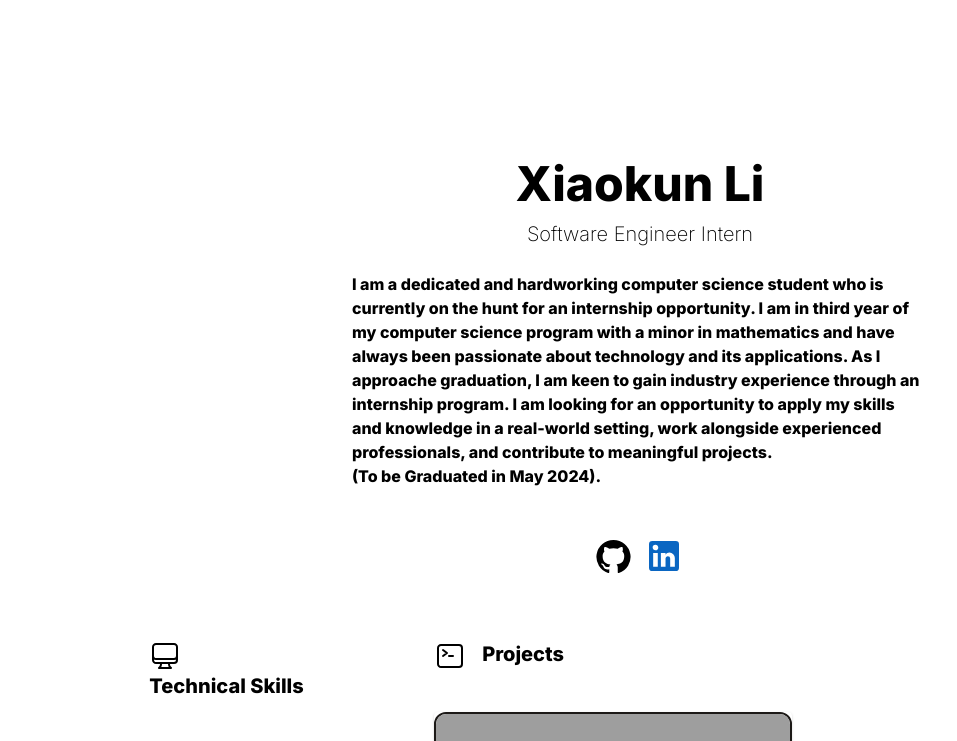
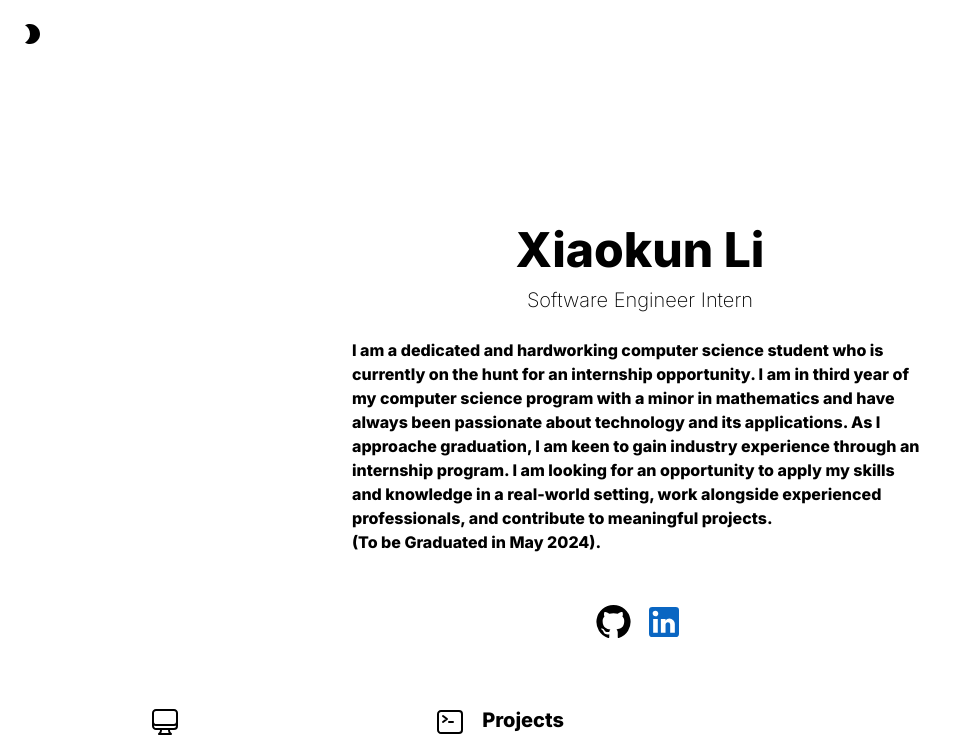
Before and after one commit to Xiaokun-Li518/Personal_portfolio, a React (Vite) app: page / in a window 1280 px wide. Shown: the top 741 px of the page, without its empty margins (0-957 px from the left). Built offline with nearby package versions, Linux system fonts and the light colour scheme; grey boxes are pictures that could not be loaded.

Commit message:
cleaned up code and fix darkmode button not showing

```diff
--- a/src/App.jsx
+++ b/src/App.jsx
@@ -1,69 +1,17 @@
-import { useEffect, useState } from 'react'
-import { Timeline, Intro, Contact, Footer, Portfolio, TechnicalSkills, Hobbies } from './components';
-import { Box, Stack, Typography } from '@mui/material';
-import WbSunnyIcon from '@mui/icons-material/WbSunny';
-import Brightness2Icon from '@mui/icons-material/Brightness2';
+import { Intro, Footer, DarkMode, MainPage } from './components';
 
 
 function App() {
-  const [theme, setTheme] = useState(null);
-
-	useEffect(() => {
-		if (window.matchMedia('(prefers-color-scheme: dark)').matches) {
-			setTheme('dark');
-		} else {
-			setTheme('light');
-		}
-	}, []);
-
-	const handleThemeSwitch = () => {
-		setTheme(theme === 'dark' ? 'light' : 'dark');
-	};
-
-	useEffect(() => {
-		if (theme === 'dark') {
-			document.documentElement.classList.add('dark');
-		} else {
-			document.documentElement.classList.remove('dark');
-		}
-	}, [theme]);
-
-
-
   return (
     <div>
-      <div className="flex items-end">
-        <button
-          type="button"
-          onClick={handleThemeSwitch}
-          className="p-5 fixed right-0"
-        >
-          {theme === "dark" ? <WbSunnyIcon sx={{"&:hover": { color: "gray" }}}/> : <Brightness2Icon sx={{}}/>}
-        </button>
-      </div>
+      <DarkMode />
       <div className="flex flex-col items-center justify-center my-20 px-20 font-inter w-11/12 mx-auto">
-        <div>
-          <Intro />
-          <Stack
-            sx={{ flexDirection: { sx: "column", md: "row" } }}
-            className="grid grid-cols-3 gap-20"
-          >
-            <Box sx={{ px: { sx: 0, md: 2 } }} className="col-span-1">
-              <TechnicalSkills />
-              <Hobbies />
-            </Box>
-
-            <Box sx={{ px: { sx: 0, md: 2 } }} className="col-span-2">
-              <Portfolio />
-              <Timeline />
-              <Contact />
-            </Box>
-          </Stack>
-        </div>
+        <Intro />
+        <MainPage />
         <Footer />
       </div>
     </div>
   );
 }
 
-export default App
+export default App;
--- /dev/null
+++ b/src/components/DarkMode.jsx
@@ -0,0 +1,42 @@
+import React from 'react';
+import WbSunnyIcon from '@mui/icons-material/WbSunny';
+import Brightness2Icon from '@mui/icons-material/Brightness2';
+import { useEffect, useState } from 'react'
+
+const DarkMode = () => {
+    const [theme, setTheme] = useState(null);
+
+	useEffect(() => {
+		if (window.matchMedia('(prefers-color-scheme: dark)').matches) {
+			setTheme('dark');
+		} else {
+			setTheme('light');
+		}
+	}, []);
+
+	const handleThemeSwitch = () => {
+		setTheme(theme === 'dark' ? 'light' : 'dark');
+	};
+
+	useEffect(() => {
+    if (theme === "dark") {
+      document.documentElement.classList.add("dark");
+    } else {
+      document.documentElement.classList.remove("dark");
+    }
+  }, [theme]);
+
+  return (
+    <div>
+      <button type="button" onClick={handleThemeSwitch} className="p-5">
+        {theme === "dark" ? (
+          <WbSunnyIcon sx={{ "&:hover": { color: "gray" } }} />
+        ) : (
+          <Brightness2Icon sx={{ "&:hover": { color: "gray" } }} />
+        )}
+      </button>
+    </div>
+  );
+}
+
+export default DarkMode
--- /dev/null
+++ b/src/components/MainPage.jsx
@@ -0,0 +1,25 @@
+import React from 'react';
+import { Timeline, Intro, Contact, Footer, Portfolio, TechnicalSkills, Hobbies, DarkMode } from './';
+import { Box, Stack} from '@mui/material';
+
+const MianPage = () => {
+  return (
+    <Stack
+      sx={{ flexDirection: { sx: "column", md: "row" } }}
+      className="grid grid-cols-3 gap-20"
+    >
+      <Box sx={{ px: { sx: 0, md: 2 } }} className="col-span-1">
+        <TechnicalSkills />
+        <Hobbies />
+      </Box>
+
+      <Box sx={{ px: { sx: 0, md: 2 } }} className="col-span-2">
+        <Portfolio />
+        <Timeline />
+        <Contact />
+      </Box>
+    </Stack>
+  );
+}
+
+export default MianPage
--- a/src/components/index.js
+++ b/src/components/index.js
@@ -8,3 +8,5 @@ export { default as TimeLineItem } from './TimeLineItem';
 export { default as TechnicalSkills } from './TechnicalSkills';
 export { default as Hobbies } from './Hobbies';
 export { default as Title } from './Title';
+export { default as DarkMode } from './DarkMode';
+export { default as MainPage } from './MainPage';
```
